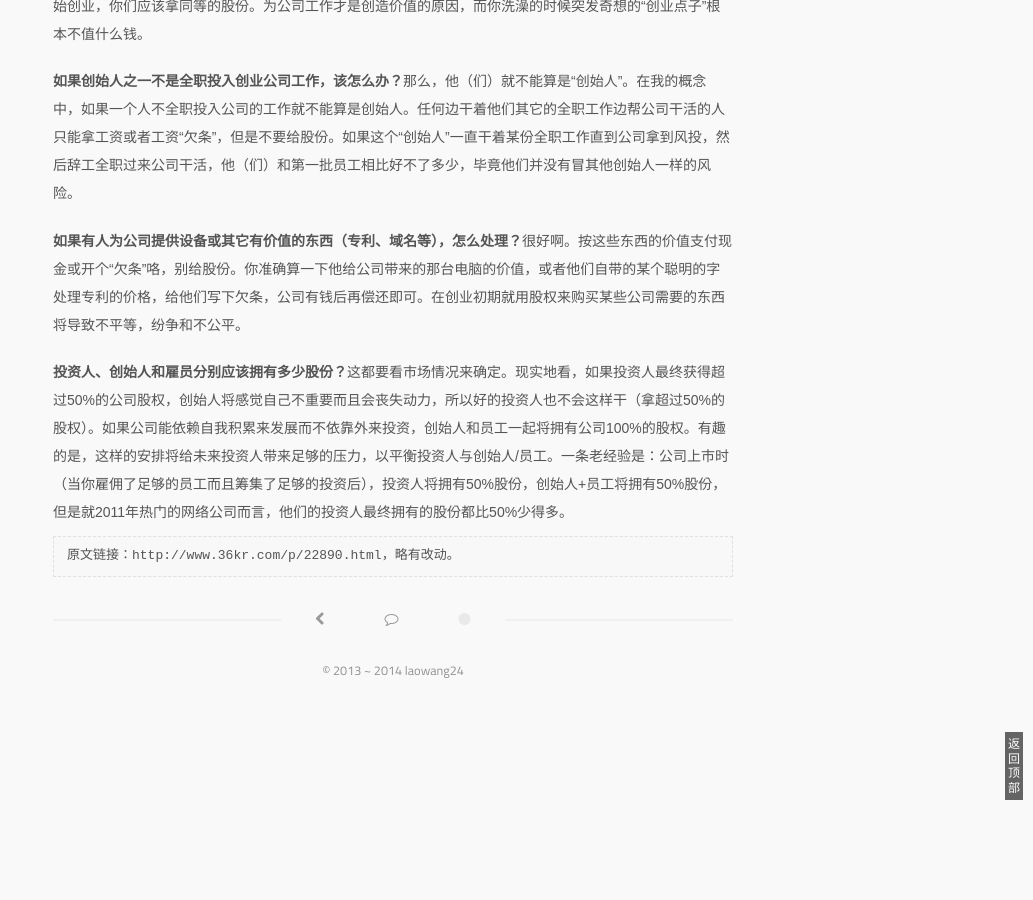
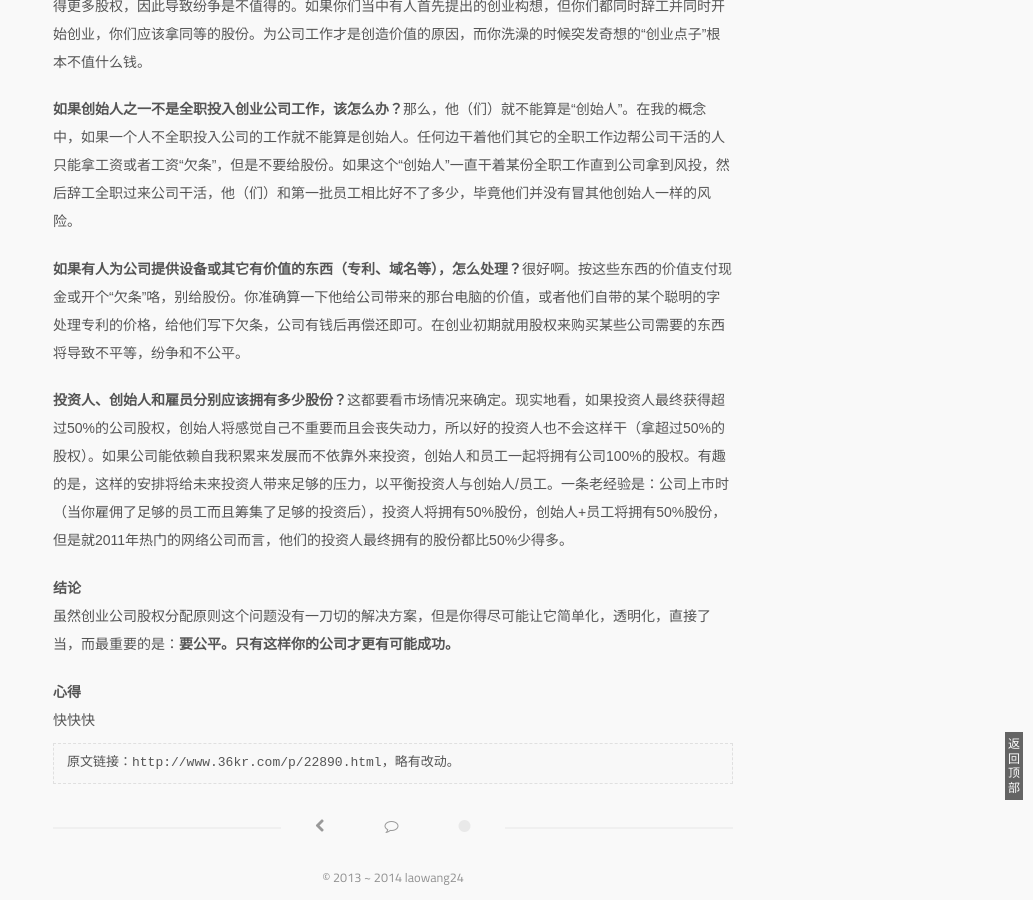
Before and after one commit to laowang24/laowang24.github.com, a Jekyll site: the page built from _posts/2014-01-15-equity-distribution.markdown, in a window 1280 px wide and 900 px high, scrolled down 3687 px. Shown: the whole window, without its empty margins (247-1280 px from the left). Built offline with Jekyll 4.4.1, drawn with Linux system fonts in a browser that asks for light colours; some web fonts are replaced; Markdown is read by kramdown in place of the engine named in the settings.

Commit message:
update at 2014-02-01

```diff
--- a/_posts/2014-01-15-equity-distribution.markdown
+++ b/_posts/2014-01-15-equity-distribution.markdown
@@ -69,6 +69,10 @@ tags:
 
 **投资人、创始人和雇员分别应该拥有多少股份？**这都要看市场情况来确定。现实地看，如果投资人最终获得超过50%的公司股权，创始人将感觉自己不重要而且会丧失动力，所以好的投资人也不会这样干（拿超过50%的股权）。如果公司能依赖自我积累来发展而不依靠外来投资，创始人和员工一起将拥有公司100%的股权。有趣的是，这样的安排将给未来投资人带来足够的压力，以平衡投资人与创始人/员工。一条老经验是：公司上市时（当你雇佣了足够的员工而且筹集了足够的投资后），投资人将拥有50%股份，创始人+员工将拥有50%股份，但是就2011年热门的网络公司而言，他们的投资人最终拥有的股份都比50%少得多。
 
+**结论**
+虽然创业公司股权分配原则这个问题没有一刀切的解决方案，但是你得尽可能让它简单化，透明化，直接了当，而最重要的是：**要公平。只有这样你的公司才更有可能成功。**
 
+**心得**
+快快快
 
 > 原文链接：http://www.36kr.com/p/22890.html，略有改动。
```
